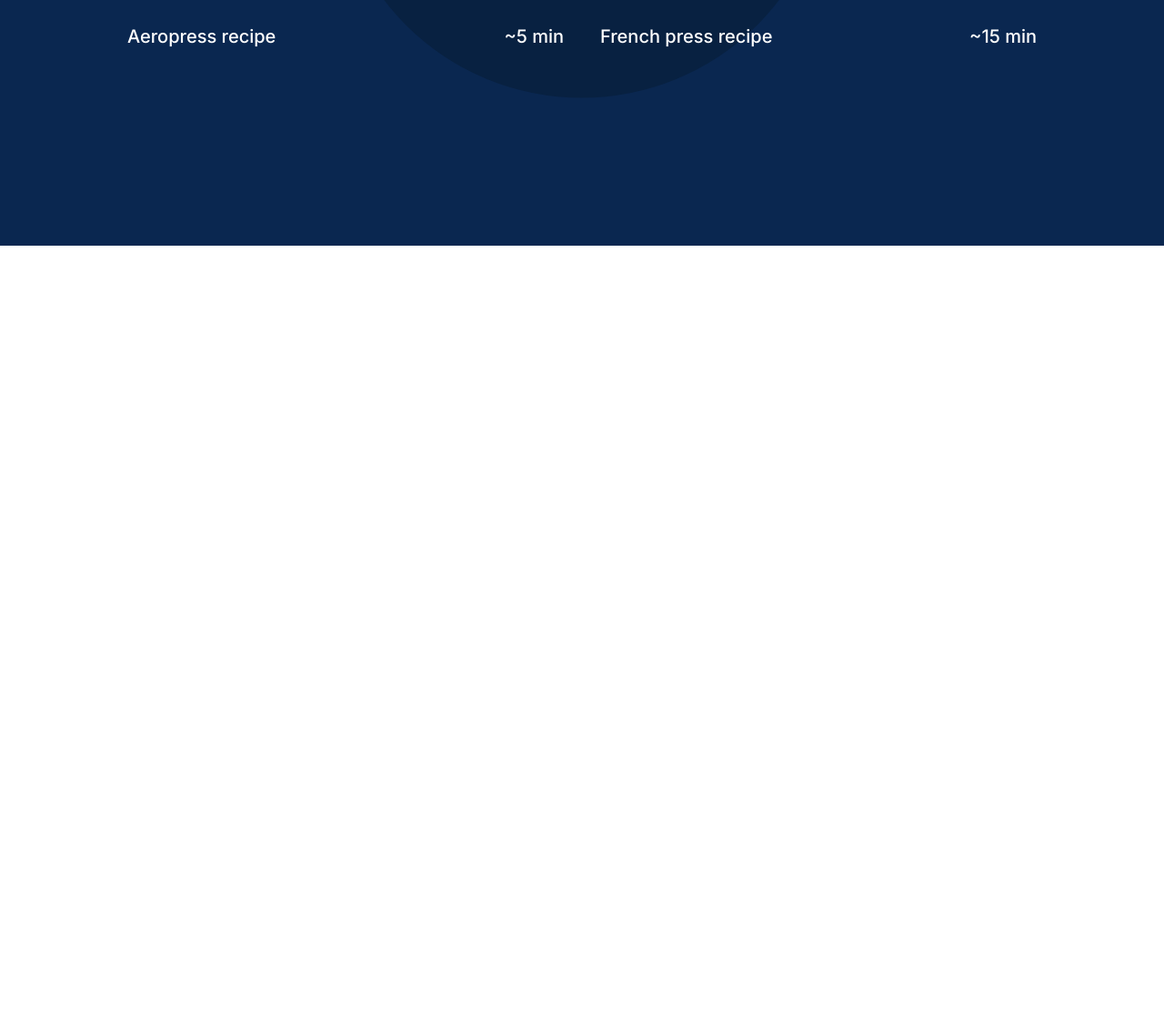
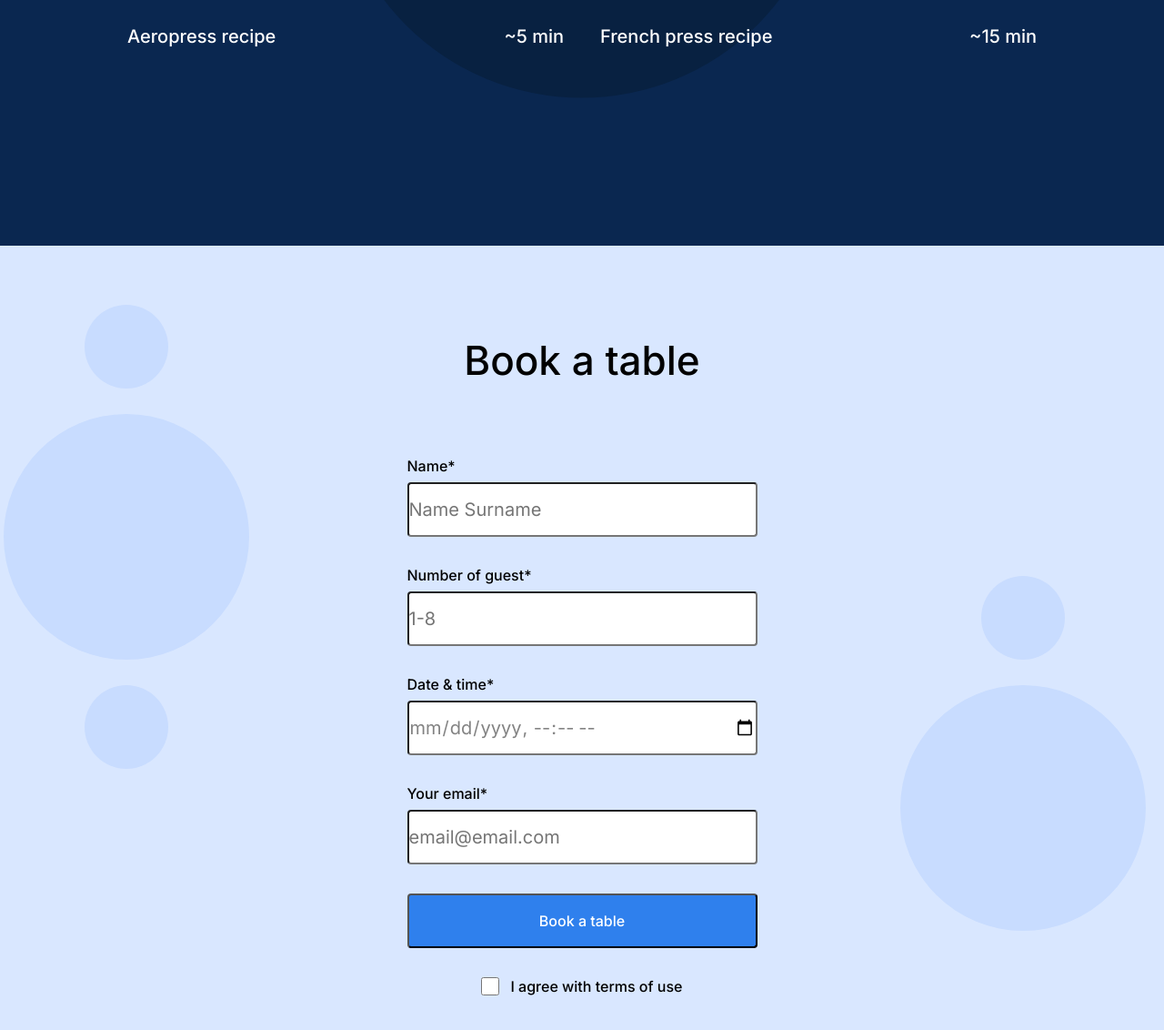
Before and after one commit to antony-cubillos/se_project_coffeeshop, a plain HTML site: page index.html in a window 1280 px wide. Shown: the part 1462-2594 px from the top of the page at 91% size. Before the commit the page ends 1732 px from the top, so only its background shows below. Drawn offline with Linux system fonts and the light colour scheme.

Commit message:
update for my project

```diff
--- a/index.html
+++ b/index.html
@@ -94,7 +94,29 @@
           </div>
         </div>
       </section>
-      <section class="Reservation" id="Reserve"></section>
+      <section class="reservation" id="Reserve">
+         <h2 class="reservation__title">Book a table</h2>
+         <form action="" class="reservation__form form">
+          <fieldset class="form__fieldset">
+            <label for="Name" class="form__label">
+              Name*<input type="text" class="form__input" placeholder="Name Surname">
+            </label>
+            <label for="Number-of-guest" class="form__label">
+              Number of guest*<input type="number" class="form__input" placeholder="1-8">
+            </label>
+            <label for="Date-time" class="form__label">
+              Date & time*<input type="datetime-local" class="form__input">
+            </label>
+            <label for="Your-email" class="form__label">
+              Your email*<input type="email" class="form__input" placeholder="email@email.com">
+            </label>
+          </fieldset>
+          <button class="form__button">Book a table</button>
+          <label for="I-agree-with-terms-of-use" class="form__label form__label_type_checkbox">
+           <input type="checkbox" class="form__checkbox" id="I-agree-with-terms-of-use"> I agree with terms of use
+          </label>
+         </form>
+      </section>
       <section class="Menu" id="Menu"></section>
       <section class="about" id="Contracts"></section>
     </main>
--- a/pages/index.css
+++ b/pages/index.css
@@ -150,3 +150,99 @@
   height: 273px;
   border: none;
 }
+
+.reservation {
+  padding: 100px 0 120px;
+  background-color: #d9e7ff;
+  background-image: url(../images/background_reservation.svg);
+  background-repeat: no-repeat;
+  background-position: center;
+  background-size: cover;
+}
+
+.reservation__title {
+  margin: 0 0 80px;
+  text-align: center;
+  font-family: Inter;
+  font-style: normal;
+  font-weight: 500;
+  font-size: 44px;
+  line-height: 52px;
+}
+
+.reservation__form {
+  margin: 0 auto;
+}
+
+.form {
+  max-width: 385px;
+}
+
+.form__fieldset {
+  padding: 0;
+  margin: 0;
+  border: none;
+  font-family: Inter;
+  font-style: normal;
+  font-weight: 500;
+  font-size: 16px;
+  line-height: 20px;
+}
+
+.form__label {
+  margin-bottom: 32px;
+  display: block;
+}
+
+.form__label_type_checkbox {
+  display: flex;
+  justify-content: center;
+  border-radius: 2px;
+  font-family: Inter;
+  font-style: normal;
+  font-weight: 500;
+  font-size: 16px;
+  line-height: 20px;
+  margin-bottom: 0;
+}
+
+.form__checkbox {
+  width: 20px;
+  height: 20px;
+  margin-right: 12px;
+}
+
+.form__input {
+  margin-top: 8px;
+  display: block;
+  width: 100%;
+  padding: 0;
+  box-sizing: border-box;
+  border-radius: 4px;
+  height: 60px;
+  font-family: Inter;
+  font-style: normal;
+  font-weight: normal;
+  font-size: 20px;
+  line-height: 30px;
+  color: #838383;
+}
+
+.form__button {
+  width: 100%;
+  padding: 0;
+  margin-bottom: 32px;
+  border-radius: 4px;
+  height: 60px;
+  font-family: Inter;
+  font-style: normal;
+  font-weight: 500;
+  font-size: 16px;
+  line-height: 20px;
+  background-color: #2f80ed;
+  color: #ffffff;
+}
+
+.form__button:hover {
+  opacity: 0.7;
+}
```
